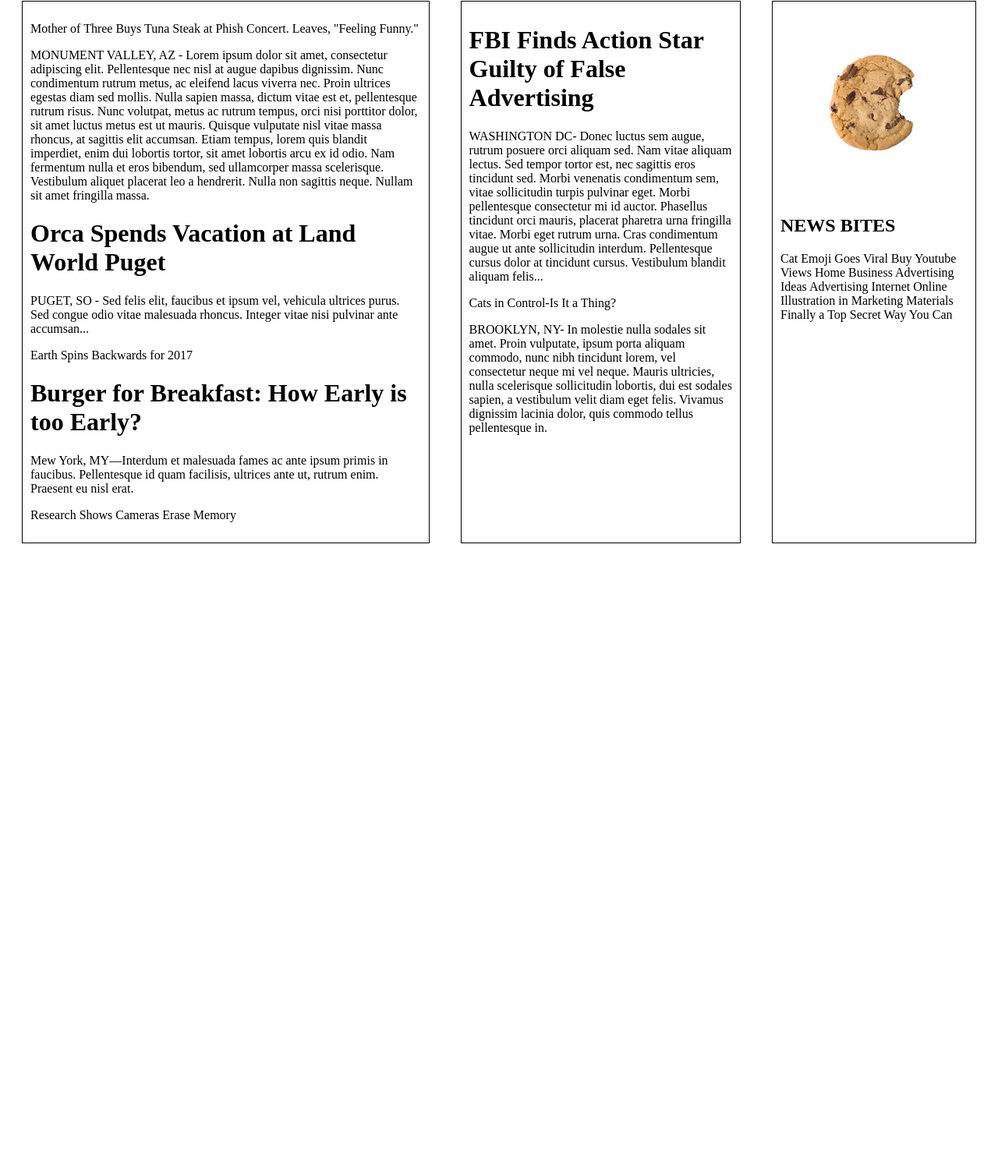
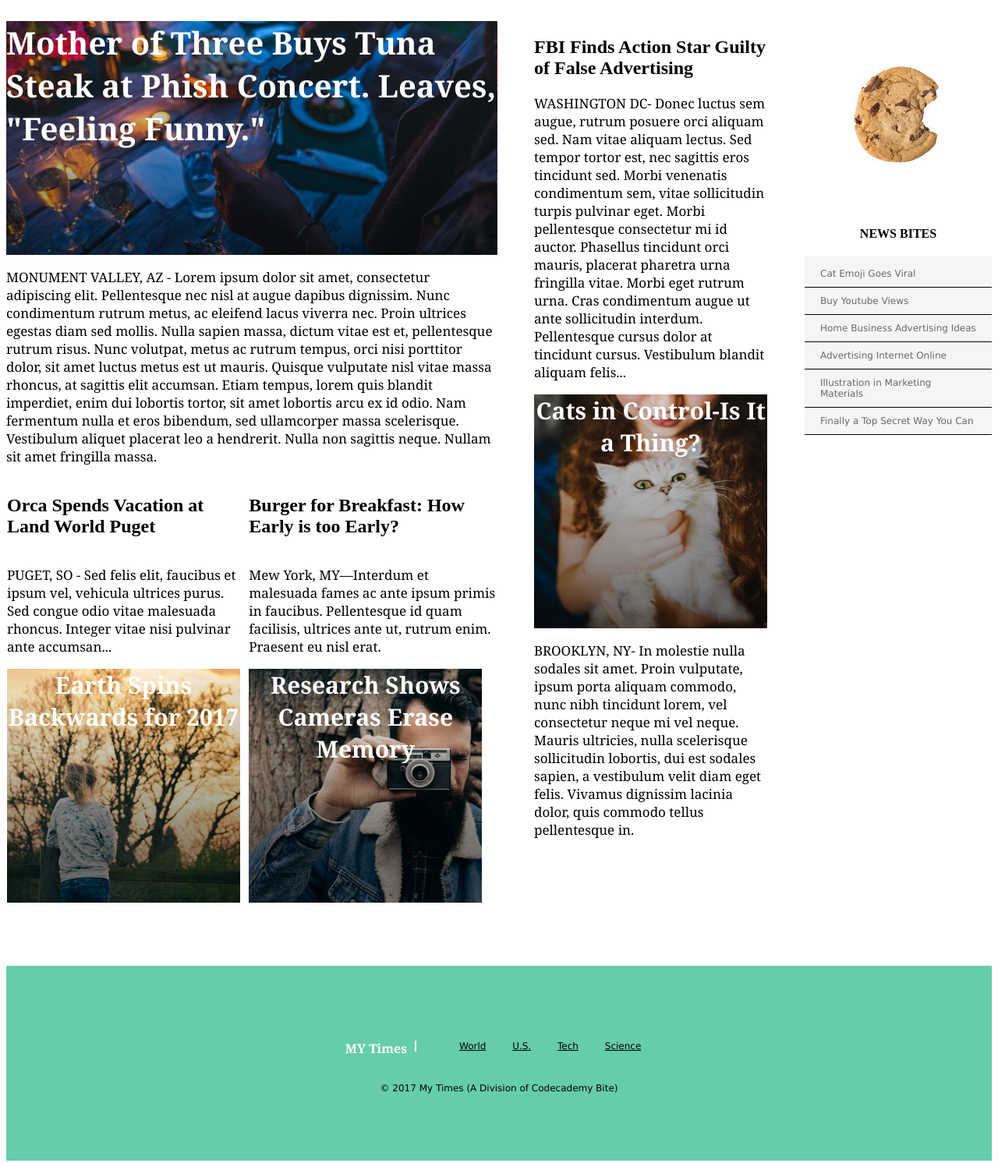
Before and after one commit to sebasgil/my_times, a plain HTML site: page index.html in a window 1280 px wide. Shown: the part 92-1584 px from the top of the page at 78% size. Before the commit the page ends 817 px from the top, so only its background shows below. Drawn offline with Linux system fonts and the light colour scheme.

Commit message:
Finalize and upload

```diff
--- a/index.html
+++ b/index.html
@@ -20,43 +20,81 @@
         </ul>
     </nav>
   </header>
-  <!-- Make thre divs for the news content -->
   <div class="container">
+   <div class="column">
     <div class="large">
-      <div class="top">
-        <p>Mother of Three Buys Tuna Steak at Phish Concert. Leaves, "Feeling Funny."</p>
-        <p>MONUMENT VALLEY, AZ - Lorem ipsum dolor sit amet, consectetur adipiscing elit. Pellentesque nec nisl at augue dapibus dignissim. Nunc condimentum rutrum metus, ac eleifend lacus viverra nec. Proin ultrices egestas diam sed mollis. Nulla sapien massa, dictum vitae est et, pellentesque rutrum risus. Nunc volutpat, metus ac rutrum tempus, orci nisi porttitor dolor, sit amet luctus metus est ut mauris. Quisque vulputate nisl vitae massa rhoncus, at sagittis elit accumsan. Etiam tempus, lorem quis blandit imperdiet, enim dui lobortis tortor, sit amet lobortis arcu ex id odio. Nam fermentum nulla et eros bibendum, sed ullamcorper massa scelerisque. Vestibulum aliquet placerat leo a hendrerit. Nulla non sagittis neque. Nullam sit amet fringilla massa.</p>
+     <div class="main">
+      <div class="pic" id="phish">
+       <p class="mother">Mother of Three Buys Tuna Steak at Phish Concert. Leaves, "Feeling Funny."</p>
       </div>
-      <div class="center">
-        <h1>Orca Spends Vacation at Land World Puget</h1>
-        <p>PUGET, SO - Sed felis elit, faucibus et ipsum vel, vehicula ultrices purus. Sed congue odio vitae malesuada rhoncus. Integer vitae nisi pulvinar ante accumsan...</p>
+      <p class="story">MONUMENT VALLEY, AZ - Lorem ipsum dolor sit amet, consectetur adipiscing elit. Pellentesque nec nisl at augue dapibus dignissim. Nunc condimentum rutrum metus, ac eleifend lacus viverra nec. Proin ultrices egestas diam sed mollis. Nulla sapien massa, dictum vitae est et, pellentesque rutrum risus. Nunc volutpat, metus ac rutrum tempus, orci nisi porttitor dolor, sit amet luctus metus est ut mauris. Quisque vulputate nisl vitae massa rhoncus, at sagittis elit accumsan. Etiam tempus, lorem quis blandit imperdiet, enim dui lobortis tortor, sit amet lobortis arcu ex id odio. Nam fermentum nulla et eros bibendum, sed ullamcorper massa scelerisque. Vestibulum aliquet placerat leo a hendrerit. Nulla non sagittis neque. Nullam sit amet fringilla massa.</p>
+     </div>
+     <div class="stories">
+      <div class="left-stories">
+       <h2>Orca Spends Vacation at Land World Puget</h2>
+       <p class="story">PUGET, SO - Sed felis elit, faucibus et ipsum vel, vehicula ultrices purus. Sed congue odio vitae malesuada rhoncus. Integer vitae nisi pulvinar ante accumsan...</p>
+       <div class="pic" id="spin">
         <p>Earth Spins Backwards for 2017</p>
        </div>
-      <div class="bottom">
-        <h1>Burger for Breakfast: How Early is too Early?</h1>
-        <p>Mew York, MY—Interdum et malesuada fames ac ante ipsum primis in faucibus. Pellentesque id quam facilisis, ultrices ante ut, rutrum enim. Praesent eu nisl erat.</p>
+      </div>
+      <div class="right-stories">
+       <h2>Burger for Breakfast: How Early is too Early?</h2>
+       <p class="story">Mew York, MY—Interdum et malesuada fames ac ante ipsum primis in faucibus. Pellentesque id quam facilisis, ultrices ante ut, rutrum enim. Praesent eu nisl erat.</p>
+       <div class="pic" id="camera">
         <p>Research Shows Cameras Erase Memory</p>
        </div>
       </div>
+     </div>
+    </div>
+   </div>
+   <div class="column">
       <div class="medium">
         <div class="top">
-        <h1>FBI Finds Action Star Guilty of False Advertising</h1>
-        <p>WASHINGTON DC- Donec luctus sem augue, rutrum posuere orci aliquam sed. Nam vitae aliquam lectus. Sed tempor tortor est, nec sagittis eros tincidunt sed. Morbi venenatis condimentum sem, vitae sollicitudin turpis pulvinar eget. Morbi pellentesque consectetur mi id auctor. Phasellus tincidunt orci mauris, placerat pharetra urna fringilla vitae. Morbi eget rutrum urna. Cras condimentum augue ut ante sollicitudin interdum. Pellentesque cursus dolor at tincidunt cursus. Vestibulum blandit aliquam felis...</p>
+          <h2>FBI Finds Action Star Guilty of False Advertising</h2>
+          <p class="story">WASHINGTON DC- Donec luctus sem augue, rutrum posuere orci aliquam sed. Nam vitae aliquam lectus. Sed tempor tortor est, nec sagittis eros tincidunt sed. Morbi venenatis condimentum sem, vitae sollicitudin turpis pulvinar eget. Morbi pellentesque consectetur mi id auctor. Phasellus tincidunt orci mauris, placerat pharetra urna fringilla vitae. Morbi eget rutrum urna. Cras condimentum augue ut ante sollicitudin interdum. Pellentesque cursus dolor at tincidunt cursus. Vestibulum blandit aliquam felis...</p>
         </div>
         <div class="bottom">
+          <div class="pic" id="cats">
             <p>Cats in Control-Is It a Thing?</p>
-        <p>BROOKLYN, NY- In molestie nulla sodales sit amet. Proin vulputate, ipsum porta aliquam commodo, nunc nibh tincidunt lorem, vel consectetur neque mi vel neque. Mauris ultricies, nulla scelerisque sollicitudin lobortis, dui est sodales sapien, a vestibulum velit diam eget felis. Vivamus dignissim lacinia dolor, quis commodo tellus pellentesque in.</p>
+          </div>
+          <p class="story">BROOKLYN, NY- In molestie nulla sodales sit amet. Proin vulputate, ipsum porta aliquam commodo, nunc nibh tincidunt lorem, vel consectetur neque mi vel neque. Mauris ultricies, nulla scelerisque sollicitudin lobortis, dui est sodales sapien, a vestibulum velit diam eget felis. Vivamus dignissim lacinia dolor, quis commodo tellus pellentesque in.</p>
         </div>
       </div>
+   </div>
+   <div class="column">
       <div class="small">
         <div class="top">
-        <img src="./resources/images/img-news-bite.png"
+          <img src="./resources/images/img-news-bite.png">
         </div>
         <div class="bottom">
           <h2> NEWS BITES </h2>
-        <p>Cat Emoji Goes Viral Buy Youtube Views Home Business Advertising Ideas Advertising Internet Online Illustration in Marketing Materials Finally a Top Secret Way You Can</p>
+          <ul>
+            <li>Cat Emoji Goes Viral</li>
+            <li>Buy Youtube Views</li>
+            <li>Home Business Advertising Ideas</li>
+            <li>Advertising Internet Online</li>
+            <li>Illustration in Marketing Materials</li>
+            <li>Finally a Top Secret Way You Can</li>
+          </ul>
         </div>
       </div>
    </div>
+  </div>
+  <footer>
+    <div class="footer-top">
+      <p class="times">MY Times</p>
+      <nav>
+       <ul>
+        <li><a href="./">World</a></li>
+        <li><a href="./">U.S.</a></li>
+        <li><a href="./">Tech</a></li>
+        <li><a href="./">Science</a></li>
+       </ul>
+     </nav>
+   </div>
+   <div class="footer-bottom">
+     <p>&copy; 2017 My Times (A Division of Codecademy Bite)</p>
+   </div>
+  </footer>
 </body>
 </html>
--- a/resources/css/style.css
+++ b/resources/css/style.css
@@ -9,11 +9,14 @@ header {
   font-family: Verdana;
   font-size: 14px;
   font-weight: bold;
+
 }
 
 .logo {
   display: inline-flex;
   color: MediumAquamarine;
+  width: 1000px;
+  margin-bottom: 10px;
 }
 
 .logo p {
@@ -32,28 +35,168 @@ a {
   color: black;
 }
 
-/* News Content */
+/* General Styling */
 
 .container {
   display: flex;
   flex-direction: row;
   justify-content: space-between;
+  margin-bottom: 80px;
 }
 
-.large {
-  border: 1px solid black;
-  padding: 10px;
-  margin: 20px 20px;
+.column {
+  display: flex;
 }
 
-.medium {
-  border: 1px solid black;
-  padding: 10px;
-  margin: 20px 20px;
+.column .pic {
+  display: flex;
+  font-family: Georgia;
+  font-weight: bold;
+  font-size: 30px;
+  color: white;
 }
 
-.small {
-  border: 1px solid black;
-  padding: 10px;
-  margin: 20px 20px;
+.pic p {
+  margin: 0;
+  text-align: center;
 }
+
+.pic .mother {
+  text-align: left;
+}
+
+.story {
+  font-family: Georgia;
+  font-size: 17px;
+  color: black;
+}
+
+/* Left column */
+
+#phish {
+  background-image: url("img-story-main.png");
+  font-size: 40px;
+  /* specify as minimum height the height of the image */
+  /* there must be a better way, but this is the best I can think of now */
+  min-height: 300px;
+}
+
+#spin {
+  background-image: url("img-story-2.png");
+  min-height: 300px;
+  max-width: 299px;
+
+}
+
+#camera {
+  background-image: url("img-story-3.png");
+  min-height: 300px;
+  max-width: 299px;
+}
+.column .large {
+  display: flex;
+  flex-direction: column;
+  margin-top: 30px;
+  width: 630px;
+}
+
+.column .large .stories {
+  display: flex;
+  flex-direction: row;
+  align-items: baseline;
+}
+.column .large .left-stories {
+  display: flex;
+  flex-direction: column;
+  /*this is a temporary fix for an even bigger stretch issue */
+  border: 1px dashed white;
+}
+
+.column .large .right-stories {
+  display: flex;
+  flex-direction: column;
+}
+
+/* Center Column */
+
+#cats {
+  background-image: url("img-story-1.png");
+  min-height: 300px;
+  max-width: 299px;
+}
+
+.column .medium {
+  display: flex;
+  flex-direction: column;
+  margin-top: 30px;
+  width: 300px;
+}
+
+/* Right Column */
+.column .small {
+  display: flex;
+  flex-direction: column;
+  align-items: center;
+  align-content: center;
+  margin-top: 30px;
+  width: 240px;
+}
+
+.column .small h2 {
+  padding: 20px 0px;
+  margin: 0;
+  width: 240px;
+  text-align: center;
+  font-size: 16px;
+  font-weight: bold;
+}
+
+.column .small ul {
+  margin: 0;
+  padding-left: 0;
+  padding-top: 5px;
+  width: 240px;
+  background-color: WhiteSmoke;
+  font-family: Verdana;
+  font-size: 12px;
+  color: DimGray;
+}
+
+.column .small li {
+  padding: 10px 20px;
+  list-style: none;
+  border-bottom: 1px solid black;
+}
+
+/* Footer */
+
+footer {
+  height: 250px;
+  display: flex;
+  justify-content: center;
+  align-items: center;
+  flex-direction: column;
+  background-color: MediumAquamarine;
+  margin: auto;
+  font-family: Verdana;
+  font-size: 12px;
+}
+
+footer .times {
+  font-family: Georgia;
+  font-size: 16px;
+  font-weight: bold;
+  color: white;
+  padding-top: 5px;
+  padding-bottom: 5px;
+  padding-left: 10px;
+  padding-right: 0px;
+}
+
+footer ul {
+  border-left: 2px solid white;
+}
+
+.footer-top {
+  display: inline-flex;
+}
```
Also changed, not shown: resources/css/img-story-1.png (renamed from resources/images/img-story-1.png), resources/css/img-story-2.png (renamed from resources/images/img-story-2.png), resources/css/img-story-3.png (renamed from resources/images/img-story-3.png), resources/css/img-story-main.png (renamed from resources/images/img-story-main.png). Lines whose indentation alone changed are shown as unchanged.
